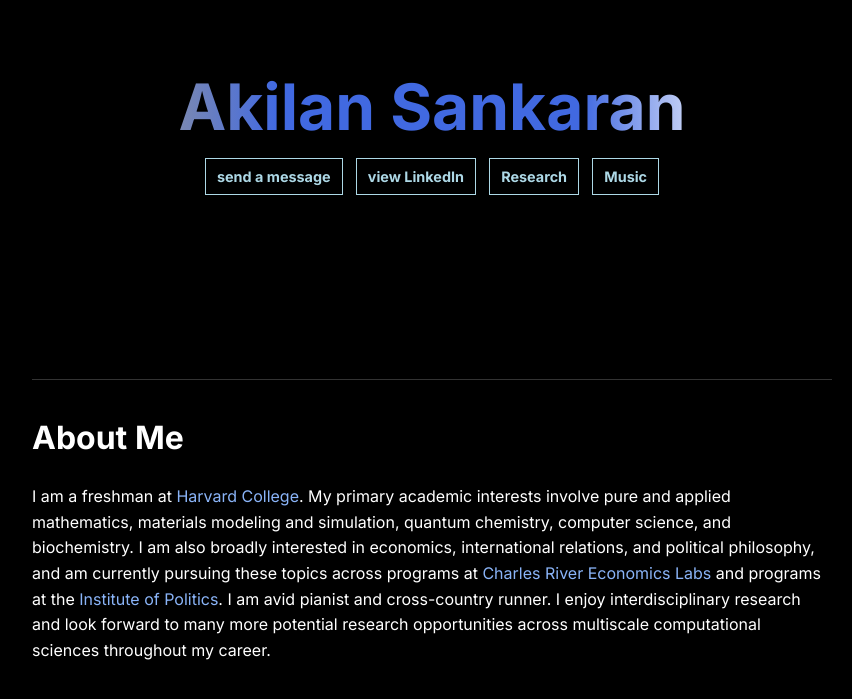
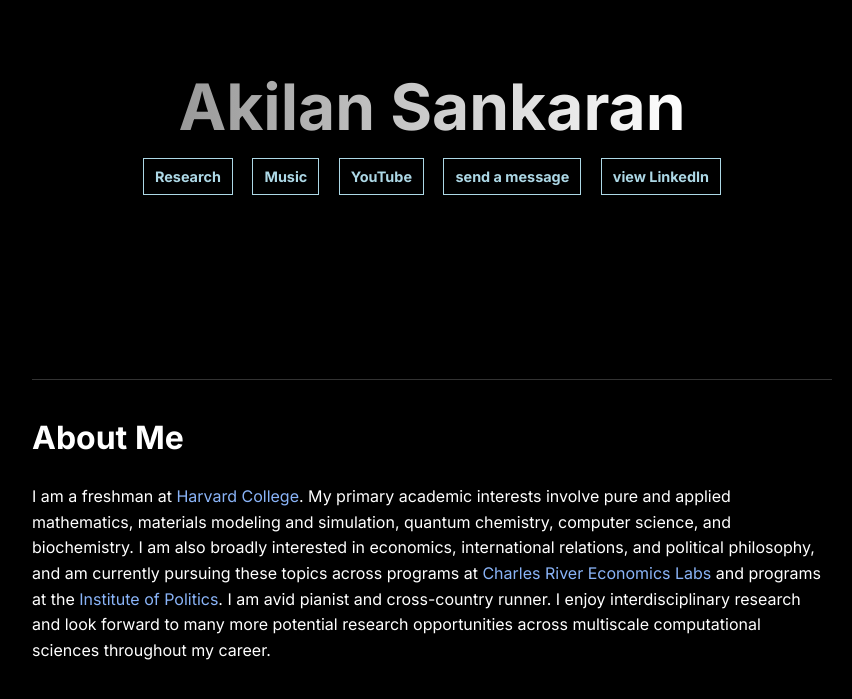
Before and after one commit to akilansankaran/akilansankaran.github.io, a Jekyll site: the page built from index.md, in a window 1280 px wide. Shown: the top 699 px of the page, without its empty margins (208-1060 px from the left). Built offline with Jekyll 4.4.1, drawn with Linux system fonts in a browser that asks for light colours; some web fonts are replaced.

Commit message:
ordering

```diff
--- a/_layouts/default.html
+++ b/_layouts/default.html
@@ -13,10 +13,11 @@
     <header class="site-header">
       <h1 class="site-title">Akilan Sankaran</h1>
       <nav class="contact-links">
+        <a href="/research">Research</a>
+        <a href="/music">Music</a>
+        <a href="https://www.youtube.com/channel/UC3BUUIJfTgrYauJq0PTKlng" target="_blank" rel="noopener noreferrer">YouTube</a>
         <a href="mailto:akilansankaran@college.harvard.edu">send a message</a>
         <a href="https://linkedin.com/in/akilan-sankaran/" target="_blank" rel="noopener noreferrer">view LinkedIn</a>
-        <a href="/research">Research</a>
-        <a href="/music">Music</a>
       </nav>
     </header>
     <main class="container">
--- a/assets/css/main.css
+++ b/assets/css/main.css
@@ -32,25 +32,10 @@ html, body {
   margin-top: 2rem;
   font-size: 4rem;
   font-weight: 700;
-  background: linear-gradient(90deg, #999999 0%, #999999 30%, #4169E1 40%, #4169E1 60%, #ffffff 70%, #ffffff 100%);
-  background-size: 300% 100%;
-  background-position: -100% 0;
+  background: linear-gradient(to right, #999999, #ffffff);
   -webkit-background-clip: text;
   -webkit-text-fill-color: transparent;
   background-clip: text;
-  animation: blueGradientMove 10s ease-in-out infinite;
-}
-
-@keyframes blueGradientMove {
-  0% {
-    background-position: -100% 0;
-  }
-  25% {
-    background-position: 200% 0;
-  }
-  26%, 100% {
-    background-position: 200% 0;
-  }
 }
 
 .contact-links {
@@ -58,7 +43,7 @@ html, body {
   flex-direction: row;
   align-items: center;
   justify-content: center;
-  gap: 0.8rem;
+  gap: 1.2rem;
   flex-wrap: wrap;
   margin-bottom: 1rem;
 }
```
